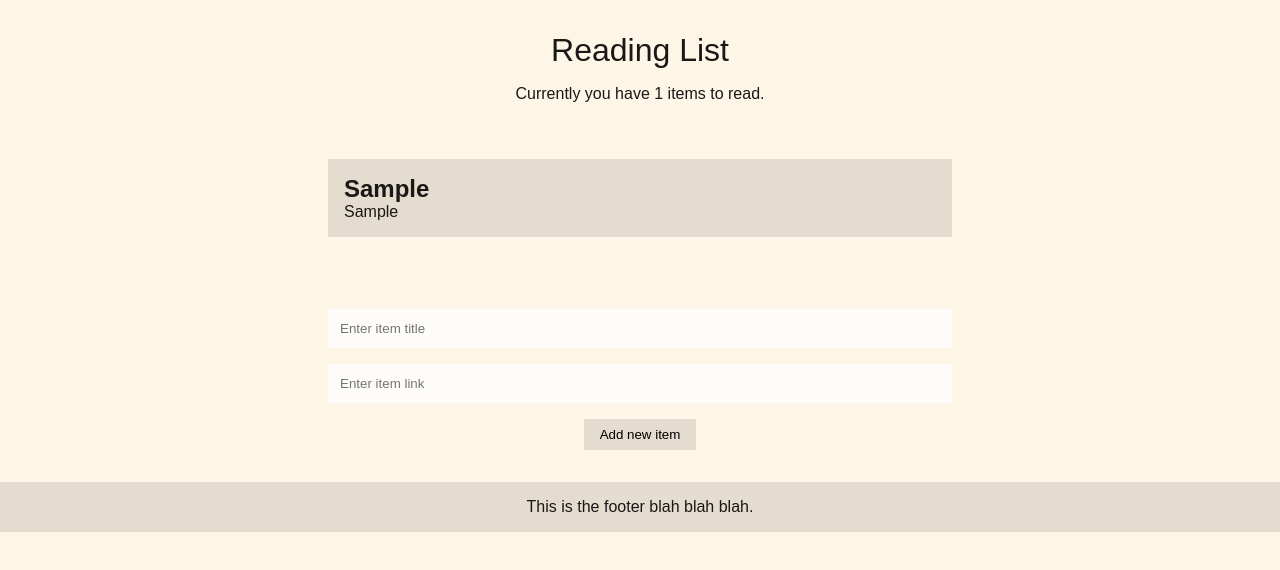
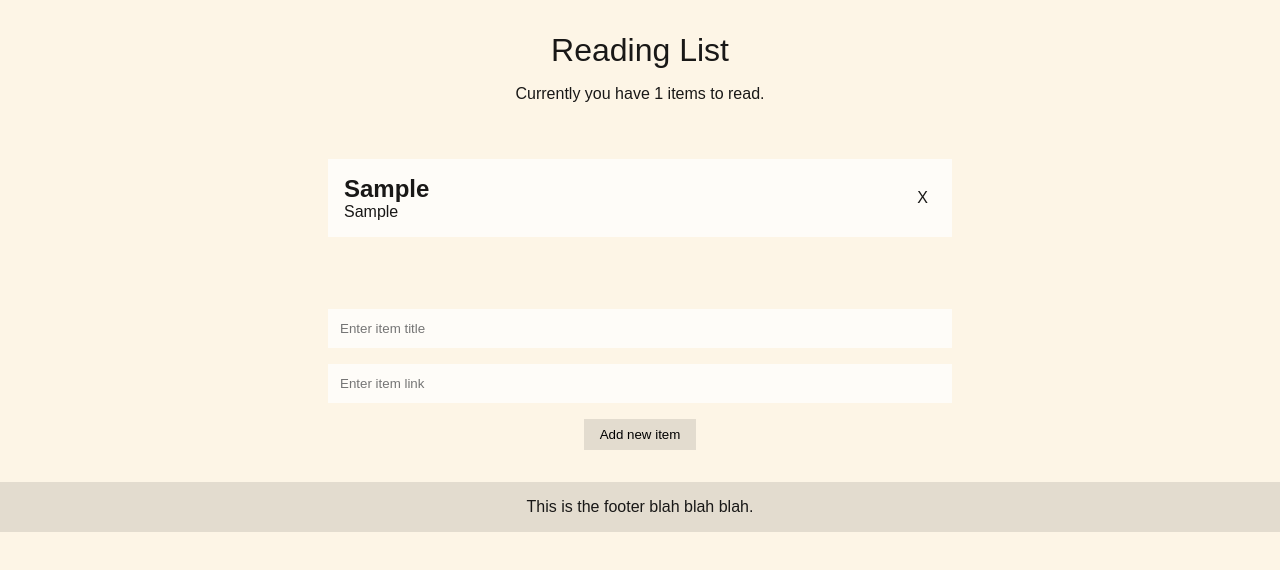
Before and after one commit to matt-harris/react-ts-myreadinglist, a React (Create React App) app: page / in a window 1280 px wide. Both pictures are taken after typing "Sample", "Sample" into the empty fields and a click on the input "Add new item". Shown: the top 570 px of the page. Built offline with nearby package versions, Linux system fonts and the light colour scheme.

Commit message:
Edit ListItem styles

```diff
--- a/src/components/ListItem.tsx
+++ b/src/components/ListItem.tsx
@@ -3,15 +3,17 @@ import { ListContext } from '../contexts/ListContext';
 import styled from 'styled-components';
 
 const Item = styled.div`
+  display: flex;
+  justify-content: space-between;
+  align-items: center;
   margin: 1rem 0;
   padding: 1rem;
-  background-color: #e3dccf;
-  cursor: pointer;
+  background-color: #fefcf8;
+`;
 
-  &:hover {
-    opacity: 0.3;
-    text-decoration: line-through;
-  }
+const ItemDetails = styled.div`
+  flex: 1;
+  order: 1;
 `;
 
 const Title = styled.h2`
@@ -21,6 +23,17 @@ const Title = styled.h2`
 
 const Link = styled.a`
   text-decoration: none;
+`;
+
+const ItemAction = styled.div`
+  order: 2;
+  padding: 0.5rem;
+  cursor: pointer;
+
+  &:hover ~ ${ItemDetails} {
+      text-decoration: line-through;
+    }
+  }
 `;
 
 const ListItem = (props: {
@@ -34,9 +47,13 @@ const ListItem = (props: {
   const { dispatch } = useContext(ListContext);
 
   return (
-    <Item onClick={() => dispatch({ type: 'REMOVE_ITEM', id: item.id })}>
-      <Title>{item.title}</Title>
-      <Link>{item.link}</Link>
+    <Item>
+      <ItemAction onClick={() => dispatch({ type: 'REMOVE_ITEM', id: item.id })}>X</ItemAction>
+
+      <ItemDetails>
+        <Title>{item.title}</Title>
+        <Link>{item.link}</Link>
+      </ItemDetails>
     </Item>
   );
 };
```
